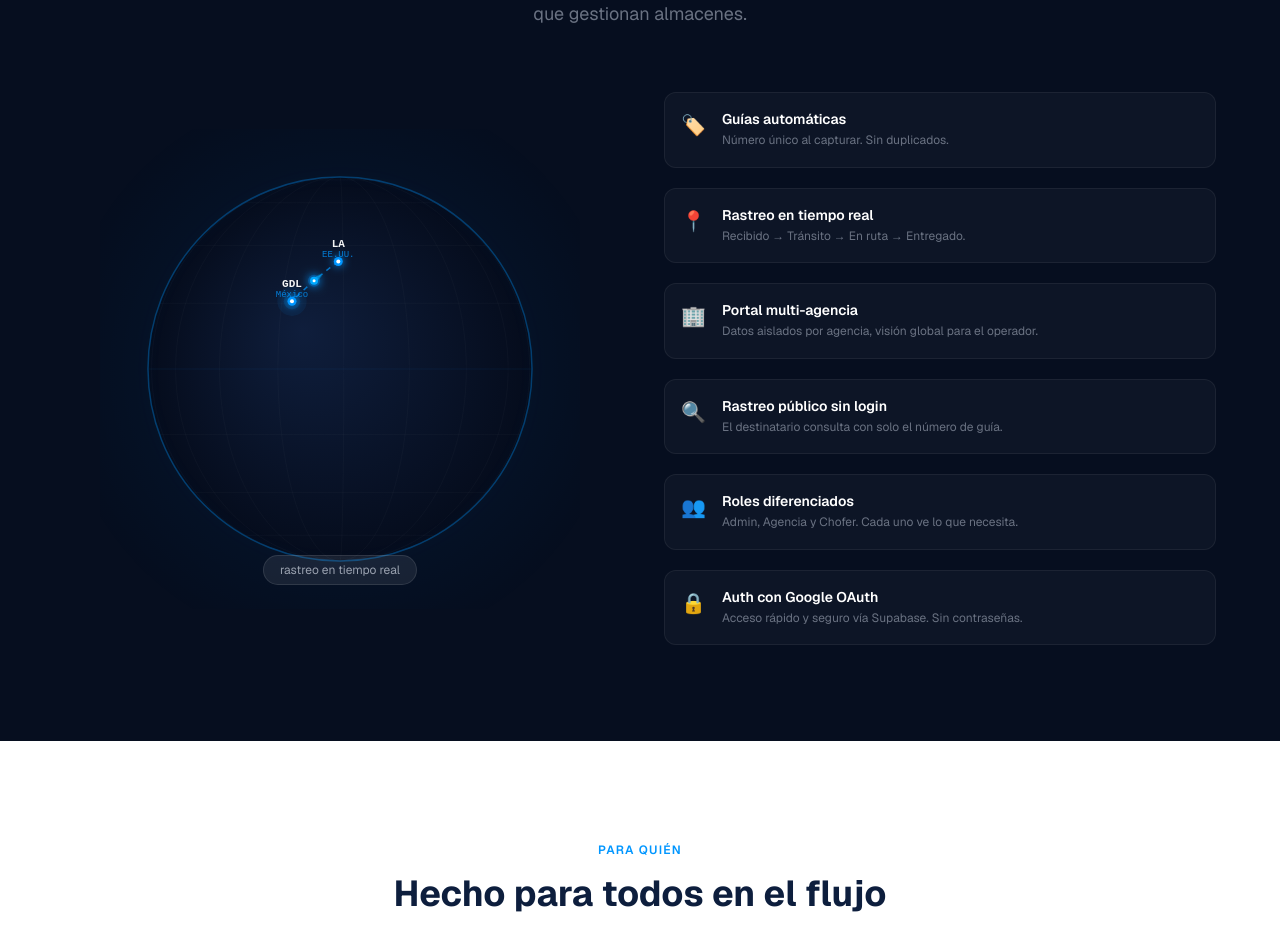
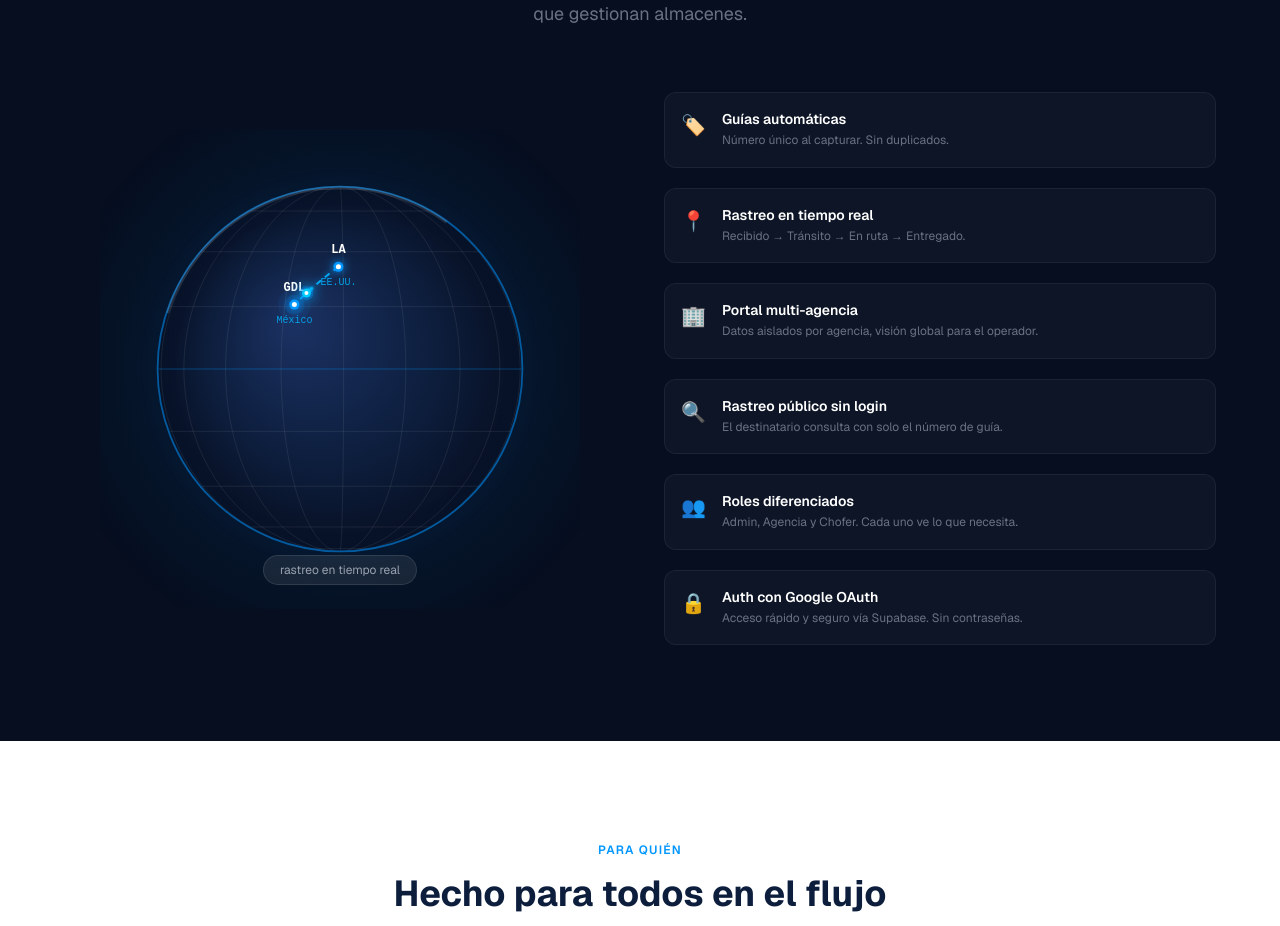
Before and after one commit to AxelSandovalH/HurryOps, a Next.js app: page / in a window 1280 px wide. Shown: the part 2900-3826 px from the top of the page. Built offline with nearby package versions, Linux system fonts and the light colour scheme.

Commit message:
Globe: fix visibility — stronger grid lines, gradient fill, glow border, HiDPI support

```diff
--- a/app/components/Globe.tsx
+++ b/app/components/Globe.tsx
@@ -3,24 +3,31 @@
 import { useEffect, useRef } from "react";
 
 function toRad(d: number) { return (d * Math.PI) / 180; }
+
 function latLonToVec(lat: number, lon: number): [number, number, number] {
   const φ = toRad(lat), λ = toRad(lon);
   return [Math.cos(φ) * Math.cos(λ), Math.sin(φ), Math.cos(φ) * Math.sin(λ)];
 }
+
 function rotateY(v: [number, number, number], a: number): [number, number, number] {
   const [x, y, z] = v;
   return [x * Math.cos(a) + z * Math.sin(a), y, -x * Math.sin(a) + z * Math.cos(a)];
 }
+
 function project(v: [number, number, number], R: number, cx: number, cy: number) {
   return { px: cx + R * v[0], py: cy - R * v[1], z: v[2] };
 }
+
 function slerp(a: [number,number,number], b: [number,number,number], t: number): [number,number,number] {
   const d = Math.min(1, Math.max(-1, a[0]*b[0]+a[1]*b[1]+a[2]*b[2]));
   const θ = Math.acos(d);
   if (θ < 1e-5) return [...a] as [number,number,number];
   const s = Math.sin(θ);
-  const wa = Math.sin((1-t)*θ)/s, wb = Math.sin(t*θ)/s;
-  return [wa*a[0]+wb*b[0], wa*a[1]+wb*b[1], wa*a[2]+wb*b[2]];
+  return [
+    (Math.sin((1-t)*θ)/s)*a[0] + (Math.sin(t*θ)/s)*b[0],
+    (Math.sin((1-t)*θ)/s)*a[1] + (Math.sin(t*θ)/s)*b[1],
+    (Math.sin((1-t)*θ)/s)*a[2] + (Math.sin(t*θ)/s)*b[2],
+  ];
 }
 
 const LA  = latLonToVec(34.05, -118.24);
@@ -33,36 +40,46 @@ export default function Globe() {
 
   useEffect(() => {
     const canvas = canvasRef.current!;
-    const ctx    = canvas.getContext("2d")!;
+    const dpr    = window.devicePixelRatio || 1;
+    const SIZE   = 480;
+    canvas.width  = SIZE * dpr;
+    canvas.height = SIZE * dpr;
+    canvas.style.width  = SIZE + "px";
+    canvas.style.height = SIZE + "px";
+
+    const ctx = canvas.getContext("2d")!;
+    ctx.scale(dpr, dpr);
+
     let rotY = 1.85;
     let pkgT = 0.15;
 
     const draw = (time: number) => {
-      const W = canvas.width, H = canvas.height;
-      const R = Math.min(W, H) * 0.4;
+      const W = SIZE, H = SIZE;
+      const R  = W * 0.38;
       const cx = W / 2, cy = H / 2;
 
       ctx.clearRect(0, 0, W, H);
 
-      // Ambient glow
-      const grd = ctx.createRadialGradient(cx, cy, R * 0.3, cx, cy, R * 1.5);
-      grd.addColorStop(0, "rgba(0,150,255,0.07)");
-      grd.addColorStop(1, "rgba(0,150,255,0)");
-      ctx.beginPath(); ctx.arc(cx, cy, R * 1.5, 0, Math.PI * 2);
-      ctx.fillStyle = grd; ctx.fill();
+      /* ── Ambient glow behind globe ── */
+      const glow = ctx.createRadialGradient(cx, cy, R * 0.4, cx, cy, R * 1.6);
+      glow.addColorStop(0, "rgba(0,150,255,0.12)");
+      glow.addColorStop(1, "rgba(0,150,255,0)");
+      ctx.beginPath(); ctx.arc(cx, cy, R * 1.6, 0, Math.PI * 2);
+      ctx.fillStyle = glow; ctx.fill();
 
-      // Globe fill
+      /* ── Globe body — clear contrast with section bg ── */
       ctx.beginPath(); ctx.arc(cx, cy, R, 0, Math.PI * 2);
-      const sphereGrd = ctx.createRadialGradient(cx - R*0.2, cy - R*0.2, 0, cx, cy, R);
-      sphereGrd.addColorStop(0, "rgba(15,30,60,1)");
-      sphereGrd.addColorStop(1, "rgba(5,12,28,1)");
-      ctx.fillStyle = sphereGrd; ctx.fill();
+      const body = ctx.createRadialGradient(cx - R * 0.25, cy - R * 0.25, R * 0.05, cx, cy, R);
+      body.addColorStop(0, "#1a3060");
+      body.addColorStop(0.6, "#0d1e3d");
+      body.addColorStop(1, "#070f22");
+      ctx.fillStyle = body; ctx.fill();
 
-      // Clip to sphere
+      /* ── Clip to sphere ── */
       ctx.save();
-      ctx.beginPath(); ctx.arc(cx, cy, R - 0.5, 0, Math.PI * 2); ctx.clip();
+      ctx.beginPath(); ctx.arc(cx, cy, R - 1, 0, Math.PI * 2); ctx.clip();
 
-      // Parallels
+      /* Parallels */
       for (let lat = -80; lat <= 80; lat += 20) {
         ctx.beginPath(); let first = true;
         for (let lon = -180; lon <= 180; lon += 2) {
@@ -71,11 +88,12 @@ export default function Globe() {
           const { px, py } = project(v, R, cx, cy);
           first ? ctx.moveTo(px, py) : ctx.lineTo(px, py); first = false;
         }
-        ctx.strokeStyle = lat === 0 ? "rgba(0,150,255,0.15)" : "rgba(255,255,255,0.05)";
-        ctx.lineWidth = 0.5; ctx.stroke();
+        ctx.strokeStyle = lat === 0 ? "rgba(0,150,255,0.35)" : "rgba(255,255,255,0.13)";
+        ctx.lineWidth = lat === 0 ? 1 : 0.6;
+        ctx.stroke();
       }
 
-      // Meridians
+      /* Meridians */
       for (let lon = -180; lon < 180; lon += 20) {
         ctx.beginPath(); let first = true;
         for (let lat = -85; lat <= 85; lat += 2) {
@@ -84,87 +102,100 @@ export default function Globe() {
           const { px, py } = project(v, R, cx, cy);
           first ? ctx.moveTo(px, py) : ctx.lineTo(px, py); first = false;
         }
-        ctx.strokeStyle = "rgba(255,255,255,0.05)"; ctx.lineWidth = 0.5; ctx.stroke();
+        ctx.strokeStyle = "rgba(255,255,255,0.13)";
+        ctx.lineWidth = 0.6; ctx.stroke();
       }
 
-      // Arc
+      /* Arc LA → GDL */
       const arcPts = Array.from({ length: STEPS + 1 }, (_, i) => {
         const v = rotateY(slerp(LA, GDL, i / STEPS), rotY);
         return { ...project(v, R, cx, cy) };
       });
-      ctx.setLineDash([5, 5]);
-      ctx.lineWidth = 1.5; ctx.strokeStyle = "rgba(0,150,255,0.7)";
-      ctx.beginPath(); let started = false;
+
+      ctx.setLineDash([6, 5]);
+      ctx.lineWidth = 2;
+      ctx.strokeStyle = "rgba(0,180,255,0.9)";
+      ctx.shadowBlur = 6; ctx.shadowColor = "#0096FF";
+      ctx.beginPath(); let arcStarted = false;
       for (const p of arcPts) {
-        if (p.z < 0) { started = false; continue; }
-        started ? ctx.lineTo(p.px, p.py) : ctx.moveTo(p.px, p.py); started = true;
+        if (p.z < 0) { arcStarted = false; continue; }
+        arcStarted ? ctx.lineTo(p.px, p.py) : ctx.moveTo(p.px, p.py);
+        arcStarted = true;
       }
-      ctx.stroke(); ctx.setLineDash([]);
+      ctx.stroke();
+      ctx.setLineDash([]); ctx.shadowBlur = 0;
+
       ctx.restore();
 
-      // Globe border with glow
-      ctx.shadowBlur = 12; ctx.shadowColor = "rgba(0,150,255,0.4)";
+      /* ── Globe border + rim light ── */
+      ctx.shadowBlur = 18; ctx.shadowColor = "rgba(0,150,255,0.5)";
       ctx.beginPath(); ctx.arc(cx, cy, R, 0, Math.PI * 2);
-      ctx.strokeStyle = "rgba(0,150,255,0.35)"; ctx.lineWidth = 1.5; ctx.stroke();
+      ctx.strokeStyle = "rgba(0,150,255,0.55)"; ctx.lineWidth = 1.8; ctx.stroke();
       ctx.shadowBlur = 0;
 
-      // City dots
-      const drawCity = (vec: [number,number,number], label: string, sublabel: string) => {
+      /* Inner rim highlight (top-left) */
+      ctx.beginPath();
+      ctx.arc(cx, cy, R - 1, Math.PI * 1.1, Math.PI * 1.7);
+      ctx.strokeStyle = "rgba(255,255,255,0.12)"; ctx.lineWidth = 3; ctx.stroke();
+
+      /* ── City dots ── */
+      const drawCity = (vec: [number,number,number], label: string, sub: string) => {
         const v = rotateY(vec, rotY);
-        if (v[2] < 0) return;
+        if (v[2] < 0.05) return;
         const { px, py } = project(v, R, cx, cy);
         const pulse = 0.5 + 0.5 * Math.sin(time * 0.0025 + (label === "LA" ? 0 : Math.PI));
 
-        // Rings
-        ctx.beginPath(); ctx.arc(px, py, 16 * pulse, 0, Math.PI * 2);
-        ctx.fillStyle = `rgba(0,150,255,${0.08 * pulse})`; ctx.fill();
-        ctx.beginPath(); ctx.arc(px, py, 9 * pulse, 0, Math.PI * 2);
-        ctx.fillStyle = `rgba(0,150,255,${0.15 * pulse})`; ctx.fill();
+        /* Pulse rings */
+        ctx.beginPath(); ctx.arc(px, py, 18 * pulse, 0, Math.PI * 2);
+        ctx.fillStyle = `rgba(0,150,255,${0.07 * pulse})`; ctx.fill();
+        ctx.beginPath(); ctx.arc(px, py, 11 * pulse, 0, Math.PI * 2);
+        ctx.fillStyle = `rgba(0,150,255,${0.14 * pulse})`; ctx.fill();
 
-        // Core
-        ctx.shadowBlur = 8; ctx.shadowColor = "#0096FF";
-        ctx.beginPath(); ctx.arc(px, py, 4.5, 0, Math.PI * 2);
+        /* Core dot */
+        ctx.shadowBlur = 10; ctx.shadowColor = "#0096FF";
+        ctx.beginPath(); ctx.arc(px, py, 5, 0, Math.PI * 2);
         ctx.fillStyle = "#0096FF"; ctx.fill();
         ctx.shadowBlur = 0;
-        ctx.beginPath(); ctx.arc(px, py, 2, 0, Math.PI * 2);
+        ctx.beginPath(); ctx.arc(px, py, 2.5, 0, Math.PI * 2);
         ctx.fillStyle = "#fff"; ctx.fill();
 
-        // Labels
-        ctx.font = "bold 11px monospace";
-        ctx.fillStyle = "rgba(255,255,255,0.95)";
-        ctx.textAlign = "center";
+        /* Label */
+        ctx.font = "bold 12px monospace";
+        ctx.fillStyle = "#fff"; ctx.textAlign = "center";
         ctx.fillText(label, px, py - 14);
-        ctx.font = "9px monospace";
-        ctx.fillStyle = "rgba(0,150,255,0.8)";
-        ctx.fillText(sublabel, px, py - 4);
+        ctx.font = "10px monospace";
+        ctx.fillStyle = "rgba(0,180,255,0.85)";
+        ctx.fillText(sub, px, py + 18);
       };
 
-      drawCity(LA, "LA", "EE.UU.");
+      drawCity(LA,  "LA",  "EE.UU.");
       drawCity(GDL, "GDL", "México");
 
-      // Package tracer
+      /* ── Package tracer ── */
       const pkgIdx = Math.min(STEPS, Math.floor(pkgT * STEPS));
       const p = arcPts[pkgIdx];
       if (p && p.z >= 0) {
+        /* Trail */
         for (let i = Math.max(0, pkgIdx - 10); i < pkgIdx; i++) {
           const tp = arcPts[i];
           if (!tp || tp.z < 0) continue;
-          const a = ((i - (pkgIdx - 10)) / 10) * 0.5;
-          ctx.beginPath(); ctx.arc(tp.px, tp.py, 2, 0, Math.PI * 2);
-          ctx.fillStyle = `rgba(0,200,255,${a})`; ctx.fill();
+          const a = ((i - (pkgIdx - 10)) / 10) * 0.55;
+          ctx.beginPath(); ctx.arc(tp.px, tp.py, 2.5, 0, Math.PI * 2);
+          ctx.fillStyle = `rgba(0,210,255,${a})`; ctx.fill();
         }
-        ctx.shadowBlur = 10; ctx.shadowColor = "#0096FF";
-        ctx.beginPath(); ctx.arc(p.px, p.py, 6, 0, Math.PI * 2);
-        ctx.fillStyle = "rgba(0,150,255,0.3)"; ctx.fill();
-        ctx.beginPath(); ctx.arc(p.px, p.py, 4, 0, Math.PI * 2);
-        ctx.fillStyle = "#00aaff"; ctx.fill();
-        ctx.beginPath(); ctx.arc(p.px, p.py, 1.5, 0, Math.PI * 2);
+        /* Head */
+        ctx.shadowBlur = 14; ctx.shadowColor = "#00aaff";
+        ctx.beginPath(); ctx.arc(p.px, p.py, 7, 0, Math.PI * 2);
+        ctx.fillStyle = "rgba(0,150,255,0.35)"; ctx.fill();
+        ctx.beginPath(); ctx.arc(p.px, p.py, 4.5, 0, Math.PI * 2);
+        ctx.fillStyle = "#00ccff"; ctx.fill();
+        ctx.beginPath(); ctx.arc(p.px, p.py, 2, 0, Math.PI * 2);
         ctx.fillStyle = "#fff"; ctx.fill();
         ctx.shadowBlur = 0;
       }
 
       rotY += 0.002;
-      pkgT = (pkgT + 0.0035) % 1;
+      pkgT = (pkgT + 0.004) % 1;
       rafRef.current = requestAnimationFrame(draw);
     };
 
@@ -175,9 +206,7 @@ export default function Globe() {
   return (
     <canvas
       ref={canvasRef}
-      width={480}
-      height={480}
-      className="w-full max-w-[320px] md:max-w-[420px] lg:max-w-[480px] mx-auto"
+      className="w-full max-w-[300px] md:max-w-[400px] lg:max-w-[480px] mx-auto block"
     />
   );
 }
```
